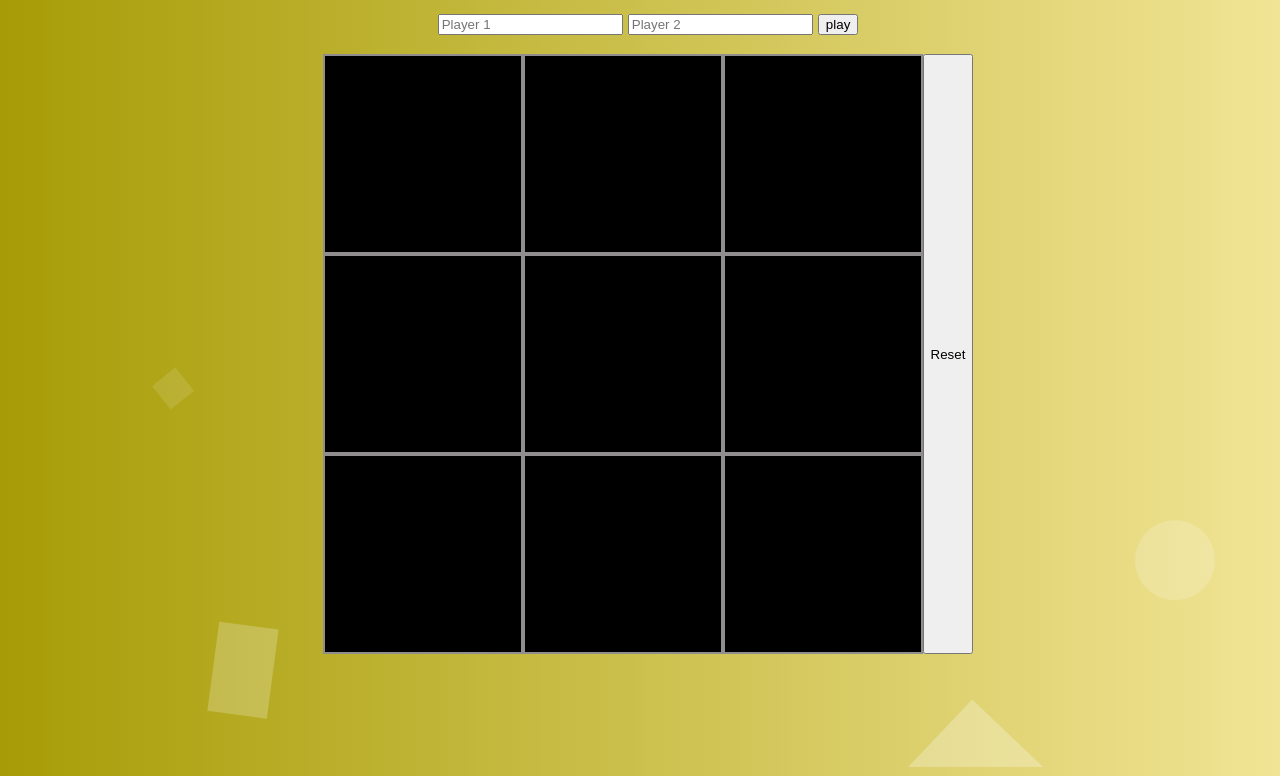
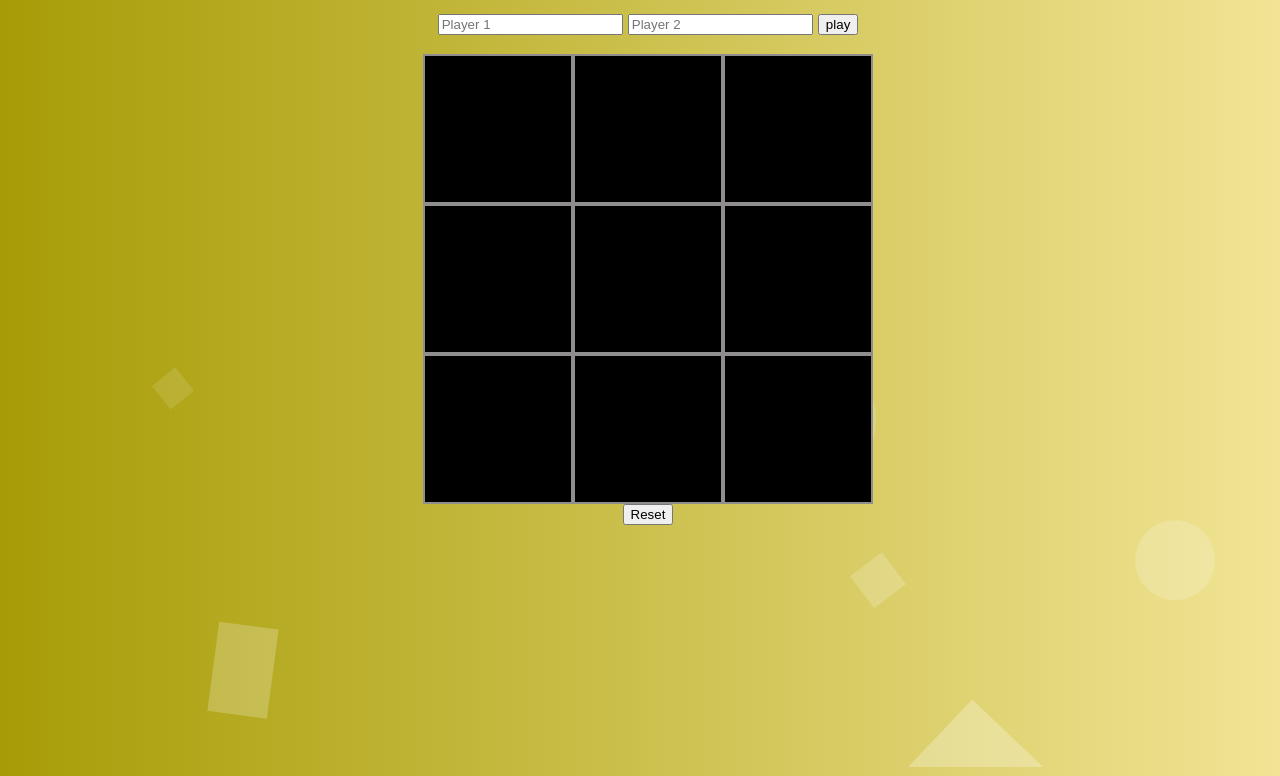
Before and after one commit to MephistoDevelop/tic-tac-toe, a plain HTML site: page index.html in a window 1280 px wide. Both pictures are taken after a click on the button "play". Shown: the part 49-825 px from the top of the page. Drawn offline with Linux system fonts and the light colour scheme.

Commit message:
fixings reset button

```diff
--- a/assets/styles.css
+++ b/assets/styles.css
@@ -136,8 +136,8 @@ body {
 
 @media only screen and (min-width: 768px) {
   .grid-container {
-    grid-template-rows: 200px 200px 200px;
-    grid-template-columns: 200px 200px 200px;
+    grid-template-rows: 150px 150px 150px;
+    grid-template-columns: 150px 150px 150px;
   }
 
   .head-text {
--- a/index.html
+++ b/index.html
@@ -48,11 +48,11 @@
       </div>
 
 
-      <button class= "reset" onclick="resetGame();">Reset</button>
+
       <br />
 
     </div>
-
+    <button id= "reset" class="hide" onclick="resetGame();">Reset</button>
 
     <script src="js/app.js"></script>
   </body>
--- a/js/app.js
+++ b/js/app.js
@@ -33,6 +33,7 @@ function giveName() {
  drawBoard();
 
   document.getElementById("container").classList.remove("hide");
+  document.getElementById("reset").classList.remove("hide");
 }
 
 function drawBoard(){
```
